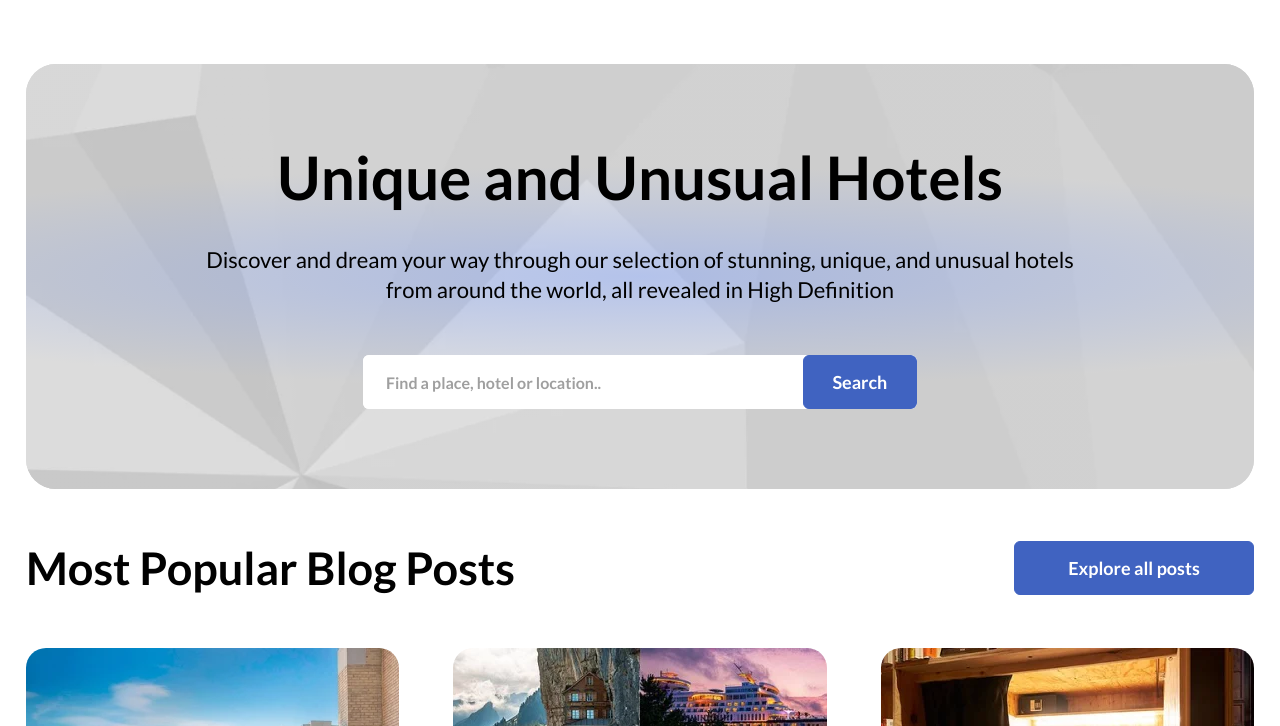
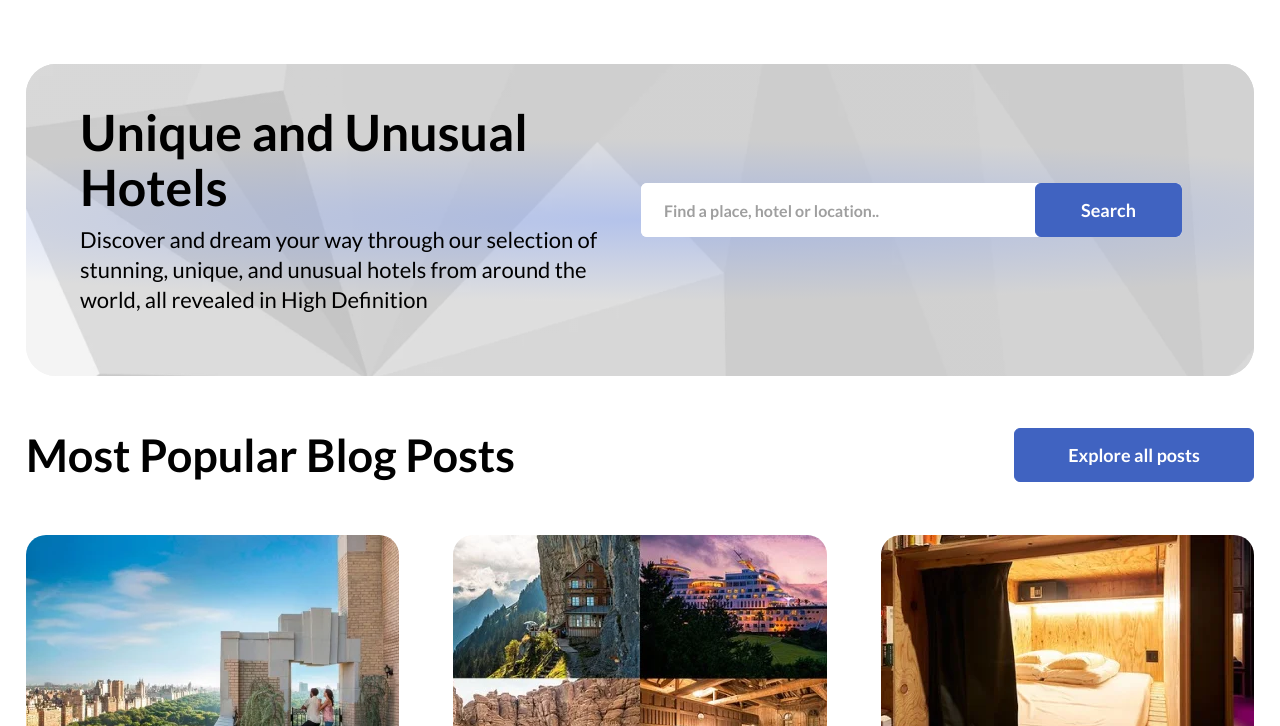
Before and after one commit to vargoscreator/uniq, a plain HTML site: page index.html in a window 1280 px wide. Shown: the part 74-800 px from the top of the page. Drawn offline with nearby package versions, Linux system fonts and the light colour scheme.

Commit message:
fix hero block and width article page

```diff
--- a/css/style.css
+++ b/css/style.css
@@ -594,9 +594,12 @@ ol li.strong-li p{
 .hero__inner{
     position: relative;
     z-index: 1;
-    padding: 80px 20px;
+    padding: 41px 72px 61px 54px;
     width: 100%;
     margin: 0 auto;
+    display: flex;
+    align-items: center;
+    gap: 20px;
 }
 .hero__inner::before{
     content: '';
@@ -618,27 +621,29 @@ ol li.strong-li p{
     background: radial-gradient(75.31% 26.08% at 50% 50%, rgba(177, 198, 255, 0.70) 0%, rgba(255, 255, 255, 0.52) 100%);
     z-index: -1;
 }
+.hero__content{
+    width: 100%;
+    max-width: 754px;
+}
 .hero__title{
-    text-align: center;
-    margin-bottom: 35px;
+    margin-bottom: 10px;
+    font-size: 50px;
 }
 .hero__descr{
     font-size: 22px;
     font-weight: 400;
     line-height: 30px;
-    max-width: 900px;
-    margin: 0 auto;
-    text-align: center;
+    max-width: 605px;
 }
 .hero__form{
     display: flex;
     align-items: stretch;
     width: 100%;
     max-width: 554px;
-    margin: 50px auto 0;
     background-color: #fff;
     border-radius: 6px;
     overflow: hidden;
+    height: 54px;
 }
 .hero__form input,
 .hero__form input::placeholder{
@@ -661,6 +666,17 @@ ol li.strong-li p{
 }
 .hero__form button{
     font-weight: 700;
+    width: 100%;
+    max-width: 147px;
+}
+@media (max-width: 999px) {
+    .hero__inner{
+        flex-direction: column;
+    }
+    .hero__title,
+    .hero__descr{
+        text-align: center;
+    }
 }
 @media (max-width: 767px) {
     .hero {
@@ -668,9 +684,11 @@ ol li.strong-li p{
     }
     .hero__inner {
         padding: 50px 22px;
+        gap: 18px;
     }
     .hero__title{
         margin-bottom: 15px;
+        font-size: 42px;
     }
     .hero__descr{
         font-size: 16px;
@@ -678,12 +696,11 @@ ol li.strong-li p{
     }
     .hero__form{
         background-color: transparent;
-        margin-top: 18px;
         flex-direction: column;
         gap: 17px;
+        height: auto;
     }
     .hero__form button{
-        width: 100%;
         max-width: 100%;
         font-size: 17px;
     }
@@ -2358,6 +2375,16 @@ ol li.strong-li p{
     width: 100%;
     height: 100%;
 }
+@media (max-width: 1279px) {
+    .article__inner {
+        max-width: 750px;
+    }
+}
+@media (max-width: 999px) {
+    .article__inner {
+        max-width: 550px;
+    }
+}
 @media (max-width: 767px) {
     .article{
         margin-top: 35px;
--- a/index.html
+++ b/index.html
@@ -96,8 +96,10 @@
         <section class="hero">
             <div class="container">
                 <div class="hero__inner">
-                    <h1 class="hero__title">Unique and Unusual Hotels</h1>
-                    <p class="hero__descr">Discover and dream your way through our selection of stunning, unique, and unusual hotels from around the world, all revealed in High Definition</p>
+                    <div class="hero__content">
+                        <h1 class="hero__title">Unique and Unusual Hotels</h1>
+                        <p class="hero__descr">Discover and dream your way through our selection of stunning, unique, and unusual hotels from around the world, all revealed in High Definition</p>
+                    </div>
                     <form class="hero__form" action="#">
                         <input type="text" name="find" placeholder="Find a place, hotel or location.." required>
                         <button class="btn" type="submit">Search</button>
```
